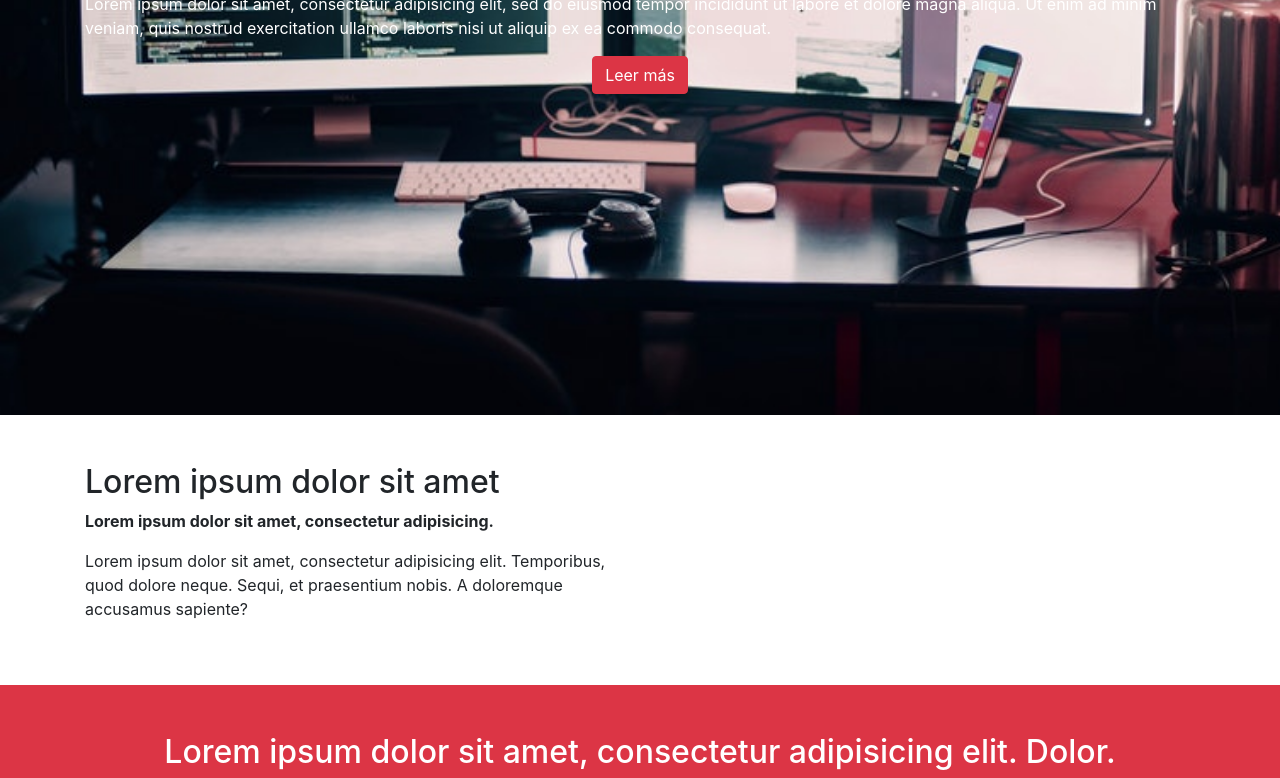
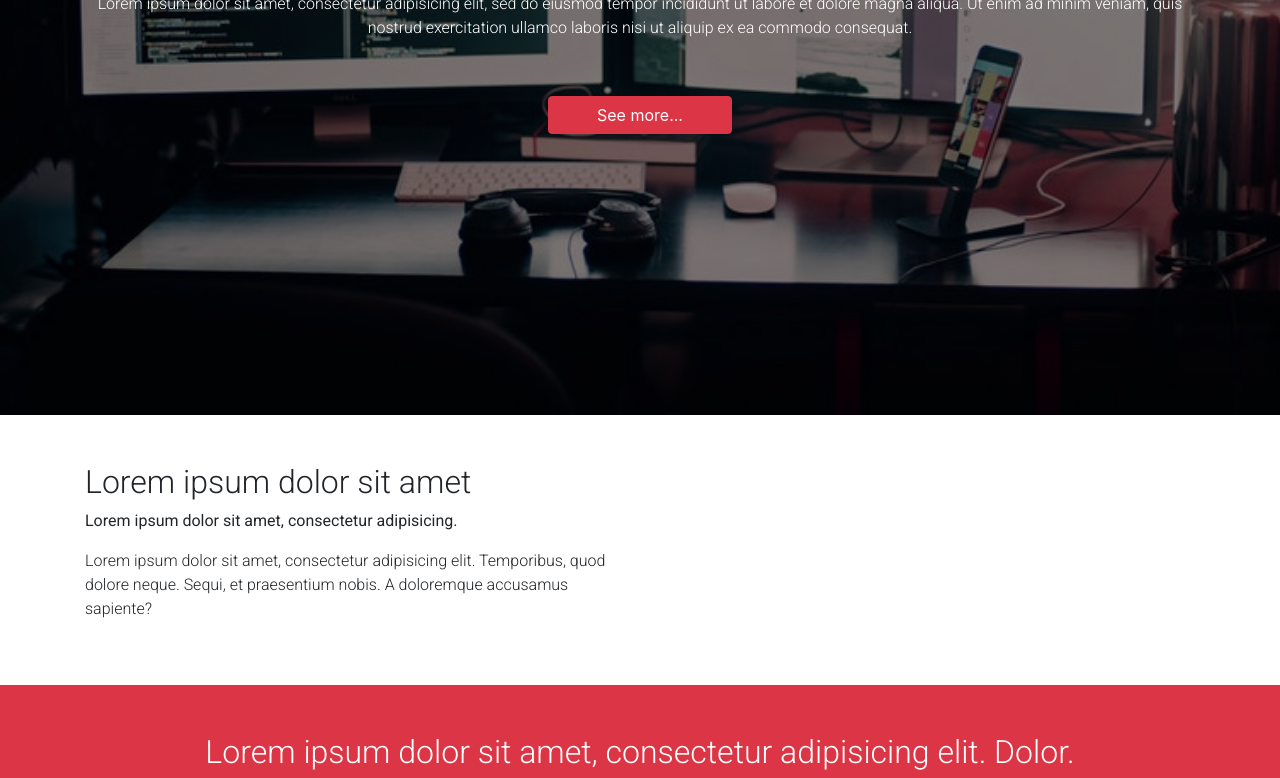
Before and after one commit to JuanMOsorio/simple-page-html, a plain HTML site: page index.html in a window 1280 px wide. Shown: the part 385-1163 px from the top of the page. Drawn offline with nearby package versions, Linux system fonts and the light colour scheme.

Commit message:
se agregaron mas estilos

```diff
--- a/css/style.css
+++ b/css/style.css
@@ -1,6 +1,47 @@
-.fondo {
+body: {
+	font-family: 'Roboto', sans-serif;
+}
+
+h1, h2, h3, h4, h5, h6, p {
+	font-family: 'Roboto', sans-serif;
+}
+
+h1 {
+	font-size: 2.5rem;
+	font-weight: 300;
+}
+
+h2 {
+	font-size: 2rem;
+	font-weight: 300;
+}
+
+h3 {
+	font-size: 1.75rem;
+	font-weight: 300;
+}
+
+h4 {
+	font-size: 1.5rem;
+	font-weight: 400;
+}
+
+p {
+	font-weight: 300;
+}
+
+.background-default {
 	background: url("../img/photo-1.jpg");
 	height: 100vh;
 	background-position: center;
 	background-size: cover;
 }
+
+.background-2 {
+	height: 100vh;
+	background-color: rgba(0, 0, 0, .5);
+}
+
+.pb-25 {
+	padding-bottom: 2.5rem;
+}
--- a/index.html
+++ b/index.html
@@ -14,6 +14,7 @@
 		href="https://use.fontawesome.com/releases/v5.2.0/css/all.css"
 		integrity="sha384-hWVjflwFxL6sNzntih27bfxkr27PmbbK/iSvJ+a4+0owXq79v+lsFkW54bOGbiDQ"
 		crossorigin="anonymous">
+	<link href="https://fonts.googleapis.com/css?family=Roboto:300,400,700,900" rel="stylesheet">
 </head>
 <body>
 
@@ -50,17 +51,19 @@
 	<!-- end Navbar -->
 
 	<!-- Slider -->
-	<div class="container-fluid fondo">
+	<div class="background-default">
+		<div class="container-fluid background-2">
 			<div class="container d-flex flex-column justify-content-center h-100 text-white align-items-center">
-			<h1>Bievenidos a mi sitio web</h1>
-			<p>
+				<h1 class="pb-25">Bievenidos a mi sitio web</h1>
+				<p class="pb-25 text-center">
 					Lorem ipsum dolor sit amet, consectetur adipisicing elit, sed do eiusmod
 					tempor incididunt ut labore et dolore magna aliqua. Ut enim ad minim veniam,
 					quis nostrud exercitation ullamco laboris nisi ut aliquip ex ea commodo
 					consequat.
 				</p>
 				<div>
-				<a href="#" class="btn btn-danger">Leer más</a>
+					<a href="#" class="btn btn-danger px-5">See more...</a>
+				</div>
 			</div>
 		</div>
 	</div>
```
Lines whose indentation alone changed are shown as unchanged.
